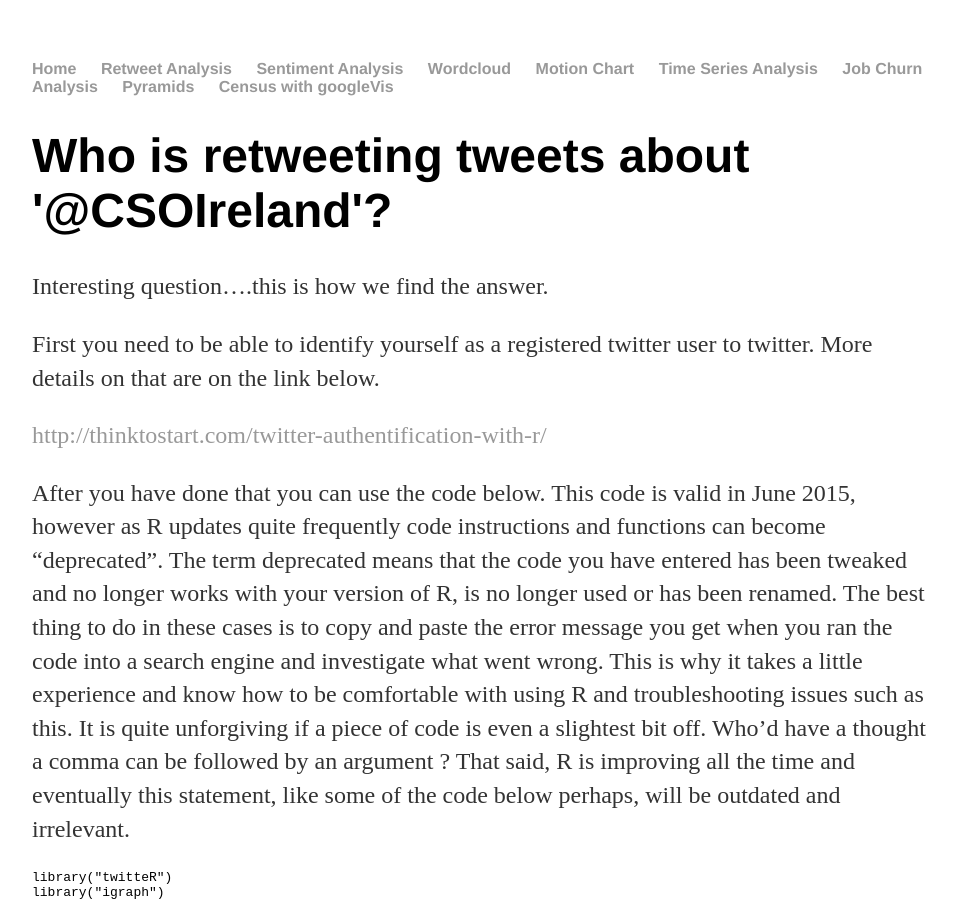
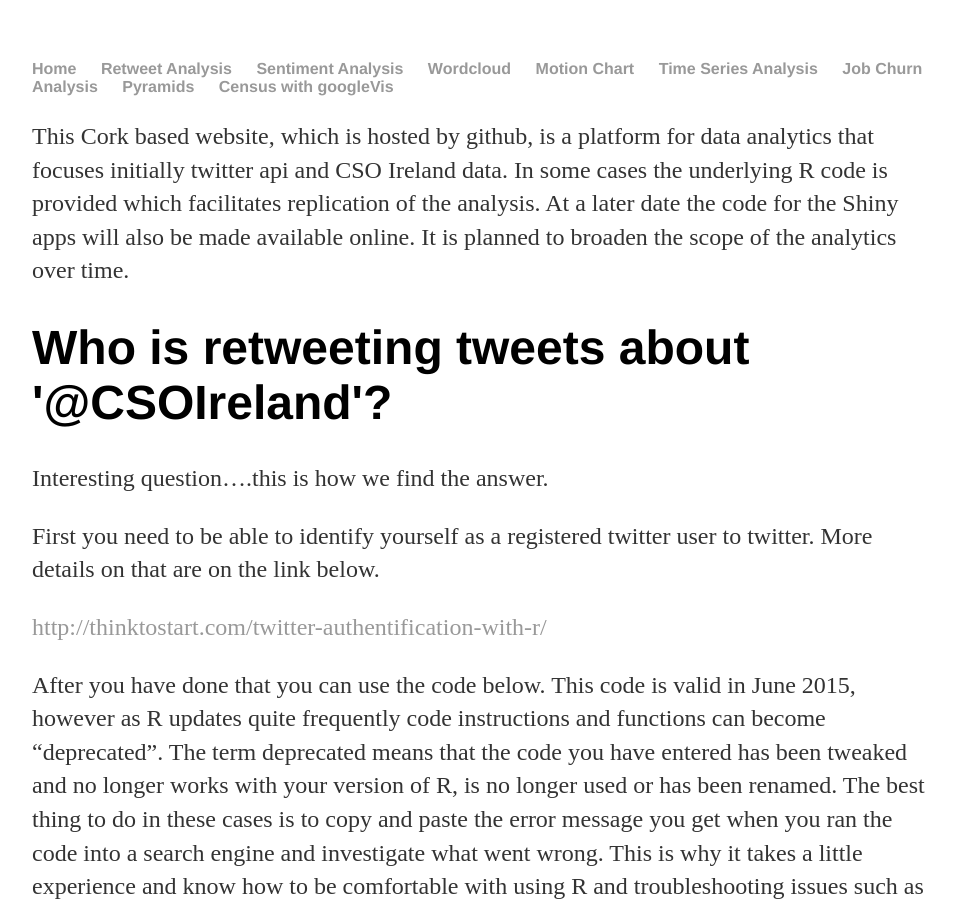
Before and after one commit to CorkDataAnalytics/CorkDataAnalytics.github.io, a Jekyll site: the page built from index.html, in a window 1280 px wide and 900 px high. Shown: the whole window, without its empty margins (160-1117 px from the left). Built offline with Jekyll 4.4.1, drawn with Linux system fonts in a browser that asks for light colours; comment, search, counter and statistics services are not loaded.

Commit message:
Update index.html

```diff
--- a/index.html
+++ b/index.html
@@ -5,6 +5,7 @@
 
 
 <div id="who-is-retweeting-tweets-about-csoireland" class="section level1">
+<p>This Cork based website, which is hosted by github, is a platform for data analytics that focuses initially twitter api and CSO Ireland data. In some cases the underlying R code is provided which facilitates replication of the analysis. At a later date the code for the Shiny apps will also be made available online. It is planned to broaden the scope of the analytics over time.</p>
 <h1>Who is retweeting tweets about '@CSOIreland'?</h1>
 <p>Interesting question….this is how we find the answer.</p>
 <p>First you need to be able to identify yourself as a registered twitter user to twitter. More details on that are on the link below.</p>
```
